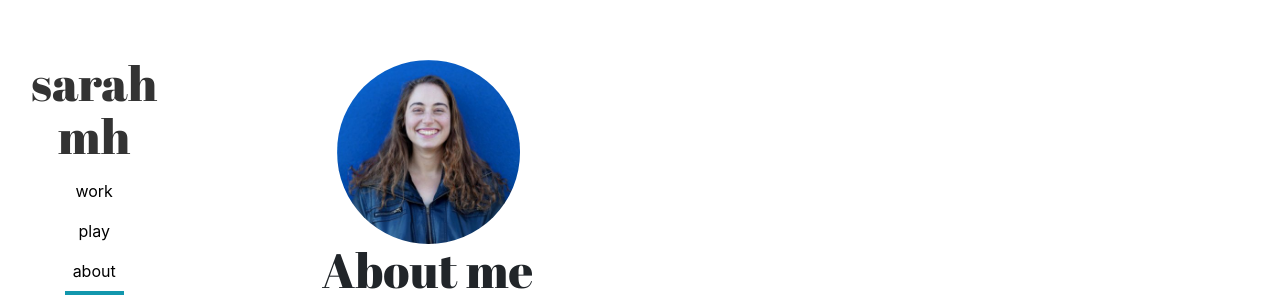
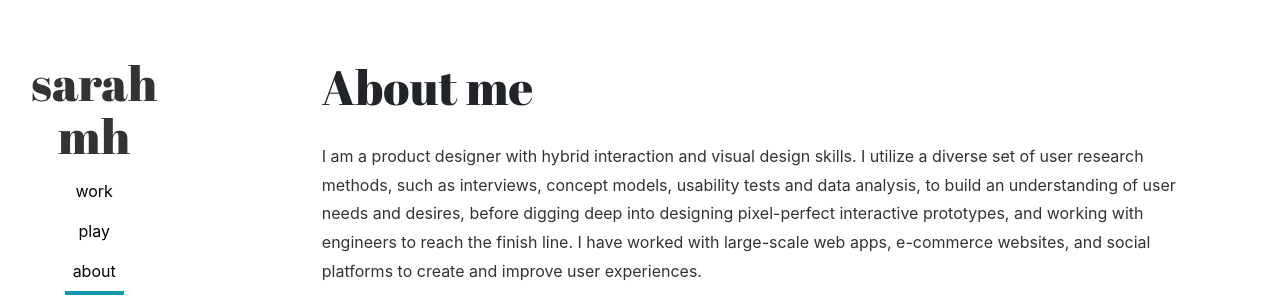
Before and after one commit to smosshor/portfolio_2018, a website: page about.html in a window 1280 px wide. Shown: the part 140-441 px from the top of the page. Drawn offline with nearby package versions, Linux system fonts and the light colour scheme; a script that the page names is missing.

Commit message:
remove image

```diff
--- a/about.html
+++ b/about.html
@@ -95,7 +95,6 @@
 			<div style="height: 80vh;margin-top:200px">
 				<div class="col-md-10 col-centered">
 					<div class="col-md-3">
-						<img class="img-fluid rounded-circle" src="src/img/propic.jpg">
 					</div>
 					<h2>About me</h2>
 					<p>I am a product designer with hybrid interaction and visual design skills. I utilize a diverse set of user research methods, such as interviews, concept models, usability tests and data analysis, to build an understanding of user needs and desires, before digging deep into designing pixel-perfect interactive prototypes, and working with engineers to reach the finish line. I have worked with large-scale web apps, e-commerce websites, and social platforms to create and improve user experiences.
```
